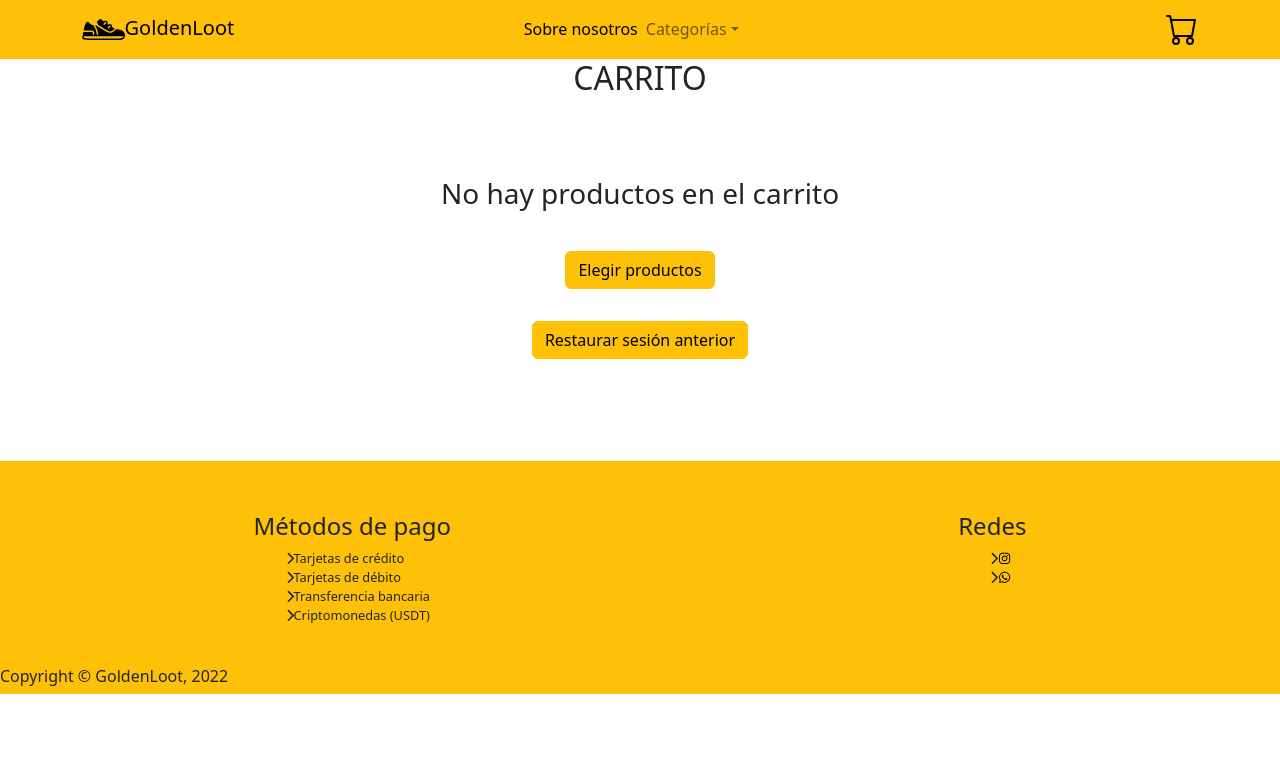
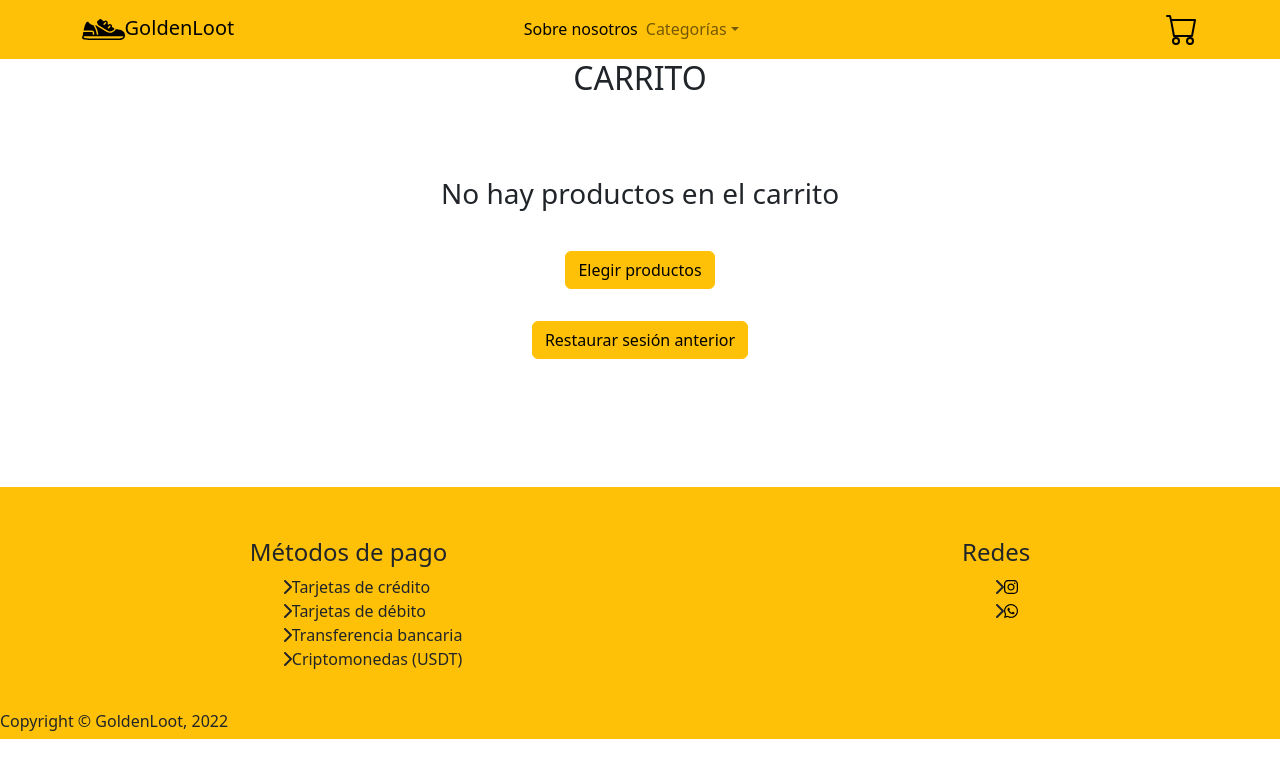
Before and after one commit to EzequielCamino/Camino-Ezequiel---React, a React (Create React App) app: page /cart in a window 1280 px wide. Shown: the top 778 px of the page. Built offline with nearby package versions, Linux system fonts and the light colour scheme.

Commit message:
Correciones menores

```diff
--- a/src/components/CartForm/CartForm.jsx
+++ b/src/components/CartForm/CartForm.jsx
@@ -3,13 +3,18 @@ import { CartContext } from '../../context/CartContext';
 import db from '../../services';
 import { collection, addDoc, updateDoc, doc, getDoc } from 'firebase/firestore';
 import { Button, Form } from 'react-bootstrap';
+import { useNavigate } from 'react-router-dom';
 import Swal from 'sweetalert2';
 
     const validateForm = (campos) => {
     return campos.some((campo) => campo === "")}
 
+
     const Formulario = ({ total, compra }) => {
+
+    const navigate = useNavigate();
     const { clear, items } = useContext(CartContext)
+
     const fetchGenerateTicket =  async ({data}) => {
         function updateStock() {
             const updateItemStock = async(id, qty) => {
@@ -36,6 +41,8 @@ import Swal from 'sweetalert2';
                 '¡Pedido generado correctamente!',
                 `Su ID de pedido es: ${order.id}`,
                 'success'
+            ).then(
+                navigate("/")
             )
         } catch (error) {
             console.log(error);
--- a/src/components/Footer/Footer.scss
+++ b/src/components/Footer/Footer.scss
@@ -2,12 +2,11 @@ footer {
     display: flex;
     flex-direction: column;
     background-color: #ffc107;
-    margin-top: 8%;
+    margin-top: 10%;
     .footer {
         margin-top: 4vw;
         display: flex;
         justify-content: space-around;
-        font-size: 1vw;
         .footer_data {
             display: flex;
             flex-direction: column;
@@ -30,6 +29,5 @@ footer {
     }
     .copyright {
         margin-top: 2vw;
-        font-size: 1vw;
     }
 }
```
